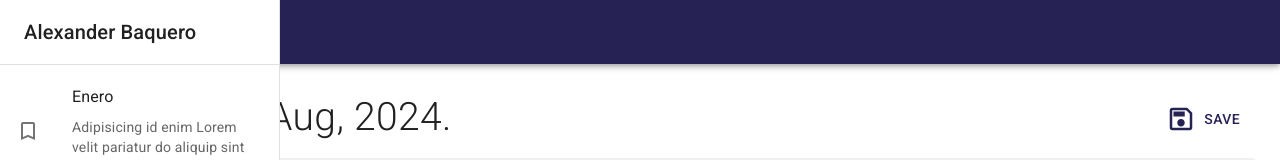
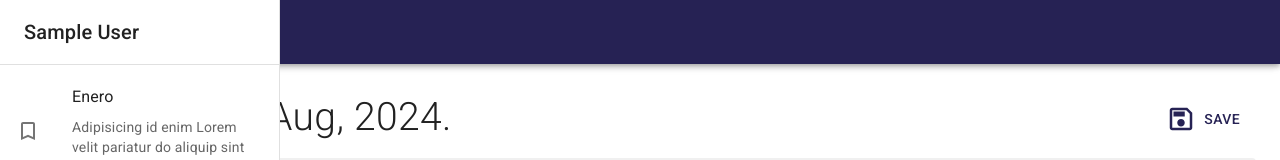
Before and after one commit to babaquero07/react-journal-app, a React (Vite) app: page / in a window 1280 px wide. Shown: the top 160 px of the page. Built offline with nearby package versions, Linux system fonts and the light colour scheme; no server answers; sample sign-in values are in the browser's storage.

Commit message:
Logout de Firebase

```diff
--- a/src/firebase/providers.js
+++ b/src/firebase/providers.js
@@ -96,3 +96,7 @@ export const loginWithEmailAndPassword = async ({ userEmail, password }) => {
     };
   }
 };
+
+export const logout = async () => {
+  return await FirebaseAuth.signOut();
+};
--- a/src/journal/components/NavBar.jsx
+++ b/src/journal/components/NavBar.jsx
@@ -1,6 +1,8 @@
 import { LogoutOutlined, MenuOutlined } from "@mui/icons-material";
 import { AppBar, Grid2, IconButton, Toolbar, Typography } from "@mui/material";
 import PropTypes from "prop-types";
+
+import { logout } from "../../firebase/providers";
 
 export const NavBar = ({ drawerWidth }) => {
   return (
@@ -35,7 +37,7 @@ export const NavBar = ({ drawerWidth }) => {
             JournalApp
           </Typography>
 
-          <IconButton sx={{ color: "#fff" }}>
+          <IconButton sx={{ color: "#fff" }} onClick={logout}>
             <LogoutOutlined />
           </IconButton>
         </Grid2>
--- a/src/journal/components/SideBar.jsx
+++ b/src/journal/components/SideBar.jsx
@@ -13,8 +13,11 @@ import {
   Typography,
 } from "@mui/material";
 import PropTypes from "prop-types";
+import { useSelector } from "react-redux";
 
 export const SideBar = ({ drawerWidth }) => {
+  const { fullName } = useSelector((state) => state.auth);
+
   return (
     <Box
       component="nav"
@@ -34,9 +37,11 @@ export const SideBar = ({ drawerWidth }) => {
         }}
       >
         <Toolbar>
-          <Typography variant="h6" noWrap component="div">
-            Alexander Baquero
-          </Typography>
+          {fullName && (
+            <Typography variant="h6" noWrap component="div">
+              {fullName}
+            </Typography>
+          )}
         </Toolbar>
         <Divider />
 
```
